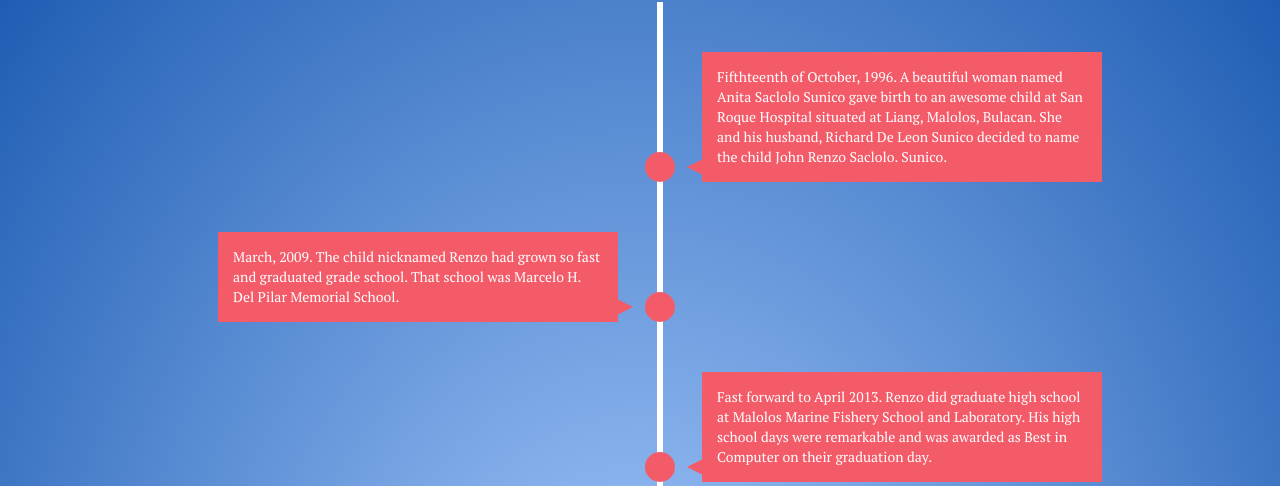
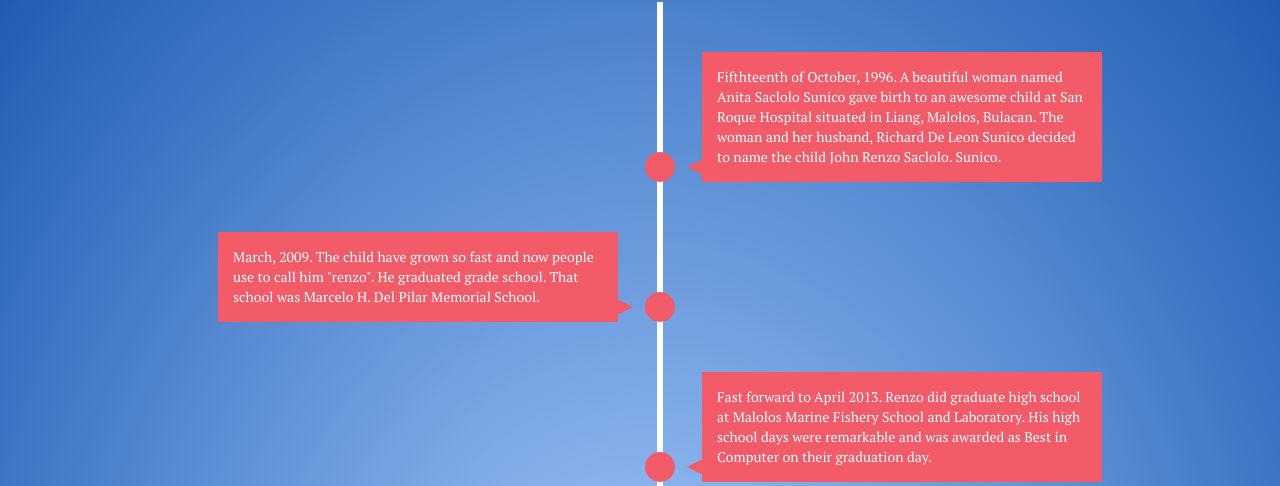
Before and after one commit to renzosunico/my-portfolio, a Django app: template templates/core/landing_page.html in a window 1280 px wide. Shown: the part 868-1354 px from the top of the page. Run offline with Django 3.2, Linux system fonts and the light colour scheme; the template is opened without the code that fills it, so the values that code supplies are empty; some libraries are stand-ins or nearby versions.

Commit message:
Rephrase some lines.

```diff
--- a/templates/core/landing_page.html
+++ b/templates/core/landing_page.html
@@ -32,7 +32,7 @@
                     <time>Fifthteenth of October, 1996.</time>
                     A beautiful woman named Anita Saclolo Sunico gave birth
                     to an awesome child at San Roque Hospital situated
-                    at Liang, Malolos, Bulacan. She and his husband,
+                    in Liang, Malolos, Bulacan. The woman and her husband,
                     Richard De Leon Sunico decided to name the child
                     John Renzo Saclolo. Sunico.
                 </div>
@@ -40,8 +40,8 @@
             <li>
                 <div>
                     <time>March, 2009.</time>
-                    The child nicknamed Renzo had grown so fast and
-                    graduated grade school. That school was
+                    The child have grown so fast and now people use to call
+                    him "renzo". He graduated grade school. That school was
                     Marcelo H. Del Pilar Memorial School.
                 </div>
             </li>
```
